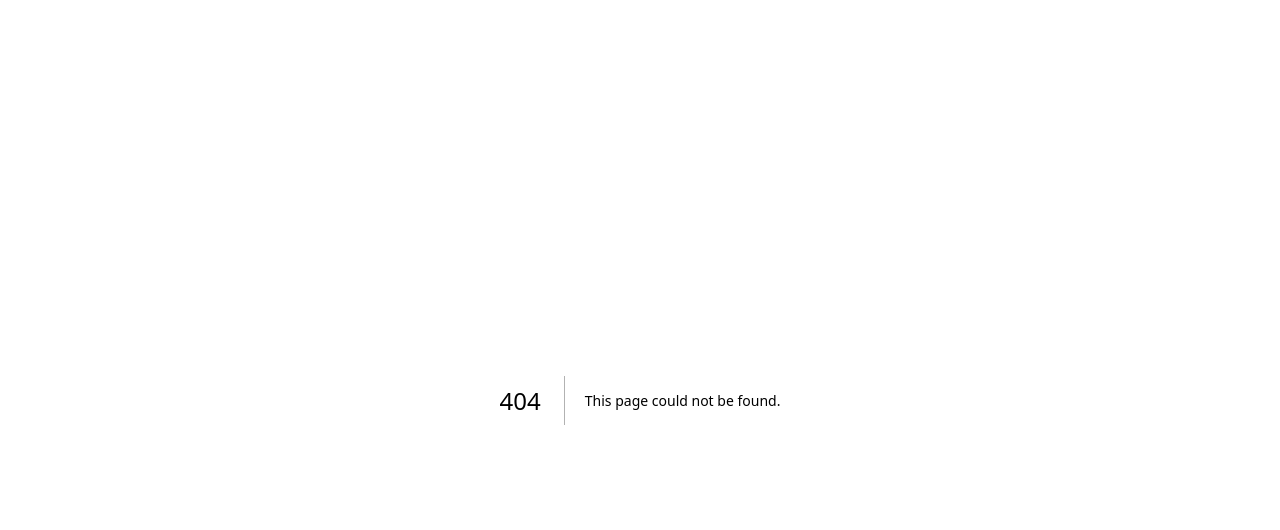
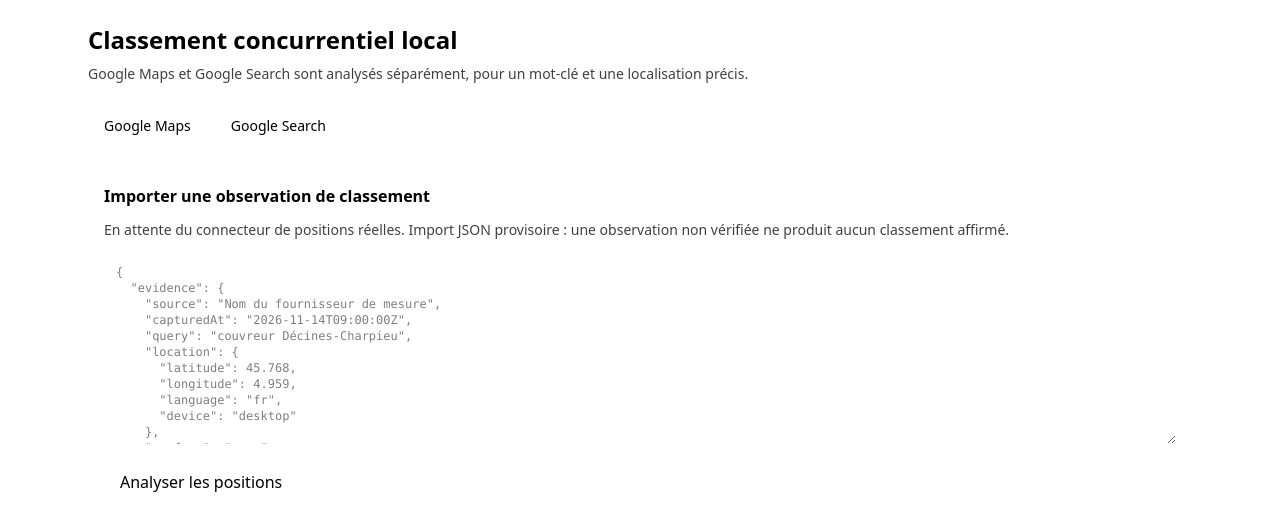
Before and after one commit to AdrienW86/codev-os, a Next.js app: page /local-seo/rankings in a window 1280 px wide. Before the commit this address had no page. Shown: the top 530 px of the page. Built offline with nearby package versions, Linux system fonts and the light colour scheme.

Commit message:
feat(local-seo): add competitor ranking dashboard and observation import

```diff
--- /dev/null
+++ b/app/local-seo/rankings/page.tsx
@@ -0,0 +1,80 @@
+"use client";
+
+import { useMemo, useState } from "react";
+import { buildRankingReport, type Observation, type Surface } from "@/lib/local-seo/ranking-engine";
+
+const sampleShape = {
+  evidence: {
+    source: "Nom du fournisseur de mesure",
+    capturedAt: "2026-11-14T09:00:00Z",
+    query: "couvreur Décines-Charpieu",
+    location: { latitude: 45.768, longitude: 4.959, language: "fr", device: "desktop" },
+    surface: "maps",
+    verified: false
+  },
+  targetId: "client-place-id",
+  results: [
+    { id: "concurrent-1", name: "Concurrent", rank: 1, reviewCount: 120, rating: 4.8 },
+    { id: "client-place-id", name: "Client", rank: 2, reviewCount: 60, rating: 4.5 }
+  ]
+};
+
+export default function LocalSeoRankingsPage() {
+  const [surface, setSurface] = useState<Surface>("maps");
+  const [raw, setRaw] = useState("");
+  const [error, setError] = useState("");
+  const [observation, setObservation] = useState<Observation | null>(null);
+  const report = useMemo(() => observation ? buildRankingReport(observation) : null, [observation]);
+  function importObservation() {
+    try {
+      const value = JSON.parse(raw) as Observation;
+      if (!value || !value.evidence || !Array.isArray(value.results) || typeof value.targetId !== "string" ||
+          !["maps", "organic"].includes(value.evidence.surface) || !["mobile", "desktop"].includes(value.evidence.location?.device)) {
+        throw new Error("Structure d'observation invalide.");
+      }
+      buildRankingReport(value);
+      setObservation(value);
+      setSurface(value.evidence.surface);
+      setError("");
+    } catch (e) {
+      setError(e instanceof Error ? e.message : "Impossible d'importer les données.");
+    }
+  }
+  const visible = report?.evidence.surface === surface ? report : null;
+  return (
+    <main className="mx-auto max-w-6xl space-y-6 p-6">
+      <header className="space-y-2">
+        <h1 className="text-2xl font-bold">Classement concurrentiel local</h1>
+        <p className="text-sm opacity-75">Google Maps et Google Search sont analysés séparément, pour un mot-clé et une localisation précis.</p>
+      </header>
+      <div className="flex gap-2">
+        {(["maps","organic"] as const).map(s => <button key={s} type="button" onClick={() => setSurface(s)}
+          aria-pressed={surface===s} className="rounded border px-4 py-2 text-sm">{s==="maps"?"Google Maps":"Google Search"}</button>)}
+      </div>
+      <section className="space-y-3 rounded-lg border p-4">
+        <h2 className="font-semibold">Importer une observation de classement</h2>
+        <p className="text-sm opacity-75">En attente du connecteur de positions réelles. Import JSON provisoire : une observation non vérifiée ne produit aucun classement affirmé.</p>
+        <textarea aria-label="Observation JSON" className="min-h-48 w-full rounded border bg-transparent p-3 font-mono text-xs"
+          value={raw} onChange={e=>setRaw(e.target.value)} placeholder={JSON.stringify(sampleShape,null,2)}/>
+        <button type="button" className="rounded border px-4 py-2" onClick={importObservation}>Analyser les positions</button>
+        {error && <p role="alert" className="text-sm text-red-600">{error}</p>}
+      </section>
+      {visible && <section className="space-y-4 rounded-lg border p-4">
+        <h2 className="text-lg font-semibold">{visible.evidence.query}</h2>
+        <p className="text-sm">Source : {visible.evidence.source} · Mesure : {visible.evidence.capturedAt} · {visible.evidence.location.latitude}, {visible.evidence.location.longitude}</p>
+        <p className="font-medium">{visible.status==="verified" && visible.target
+          ? `Client : position #${visible.target.rank} · ${visible.totalAhead} concurrents devant`
+          : "Position client non vérifiée ou indisponible"}</p>
+        {visible.warnings.map(w=><p role="alert" key={w} className="text-sm text-amber-700">{w}</p>)}
+        {visible.competitorsAhead.length>0 && <div className="overflow-x-auto"><table className="w-full text-left text-sm">
+          <thead><tr><th className="p-2">Position</th><th className="p-2">Concurrent</th><th className="p-2">Avis / Note</th><th className="p-2">Actions recommandées</th></tr></thead>
+          <tbody>{visible.competitorsAhead.map(c=><tr key={c.id} className="border-t">
+            <td className="p-2">#{c.rank}</td><td className="p-2">{c.website?<a className="underline" href={c.website} target="_blank" rel="noopener noreferrer">{c.name}</a>:c.name}</td>
+            <td className="p-2">{c.reviewCount??"—"} / {c.rating??"—"}</td>
+            <td className="p-2">{c.recommendations.length ? c.recommendations.map(r=><p key={r.code}><strong>{r.title}</strong> — {r.rationale}</p>):"Audit approfondi nécessaire"}</td>
+          </tr>)}</tbody>
+        </table></div>}
+      </section>}
+    </main>
+  );
+}
```
